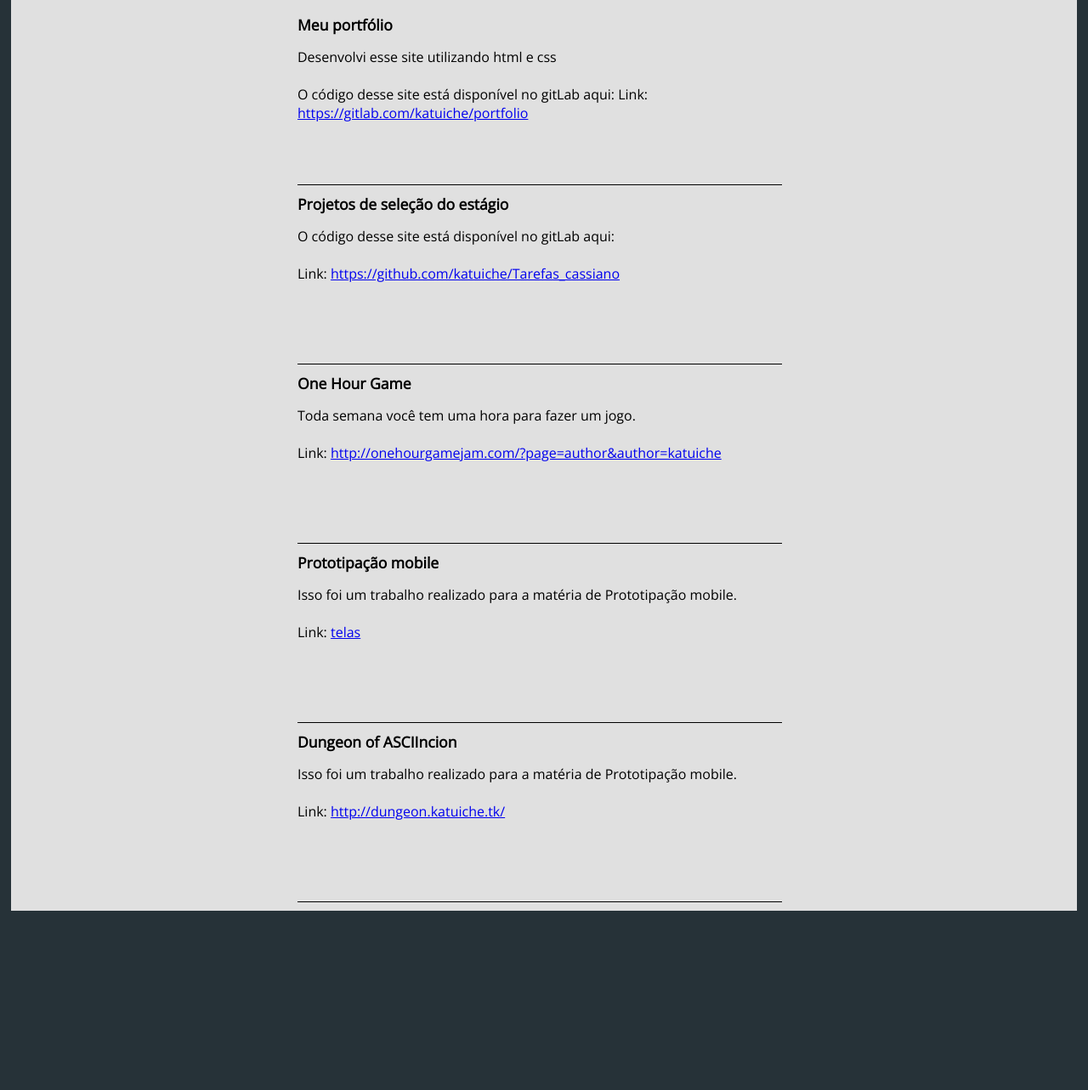
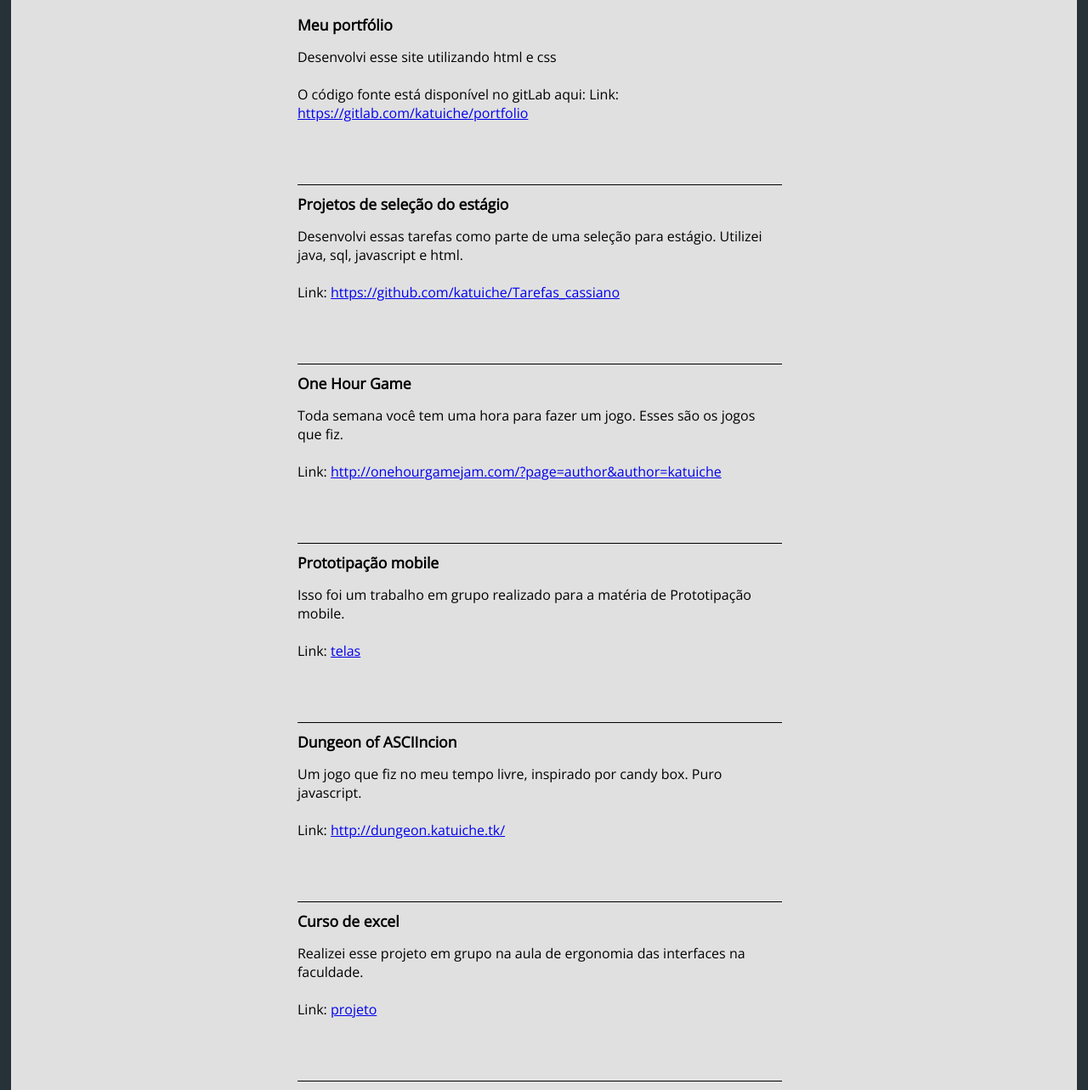
Before and after one commit to CassianoBelniak/PortfolioSite, a plain HTML site: page projetos.html in a window 1280 px wide. Shown: the part 53-1336 px from the top of the page at 85% size. Before the commit the page ends 1125 px from the top, so only its background shows below. Drawn offline with nearby package versions, Linux system fonts and the light colour scheme.

Commit message:
Better project description

```diff
--- a/projetos.html
+++ b/projetos.html
@@ -21,14 +21,14 @@
           <div class="projectTitle">Meu portfólio</div>
           Desenvolvi esse site utilizando html e css
           <br><br>
-          O código desse site está disponível no gitLab aqui:
+          O código fonte está disponível no gitLab aqui:
           Link: <a href="https://gitlab.com/katuiche/portfolio">
             https://gitlab.com/katuiche/portfolio
           </a>
         </div>
         <div class="project">
           <div class="projectTitle">Projetos de seleção do estágio</div>
-          O código desse site está disponível no gitLab aqui:
+          Desenvolvi essas tarefas como parte de uma seleção para estágio. Utilizei java, sql, javascript e html.
           <br><br>
           Link: <a target="_blank" href="https://github.com/katuiche/Tarefas_cassiano">
             https://github.com/katuiche/Tarefas_cassiano
@@ -36,7 +36,7 @@
         </div>
         <div class="project">
           <div class="projectTitle">One Hour Game</div>
-          Toda semana você tem uma hora para fazer um jogo.
+          Toda semana você tem uma hora para fazer um jogo. Esses são os jogos que fiz.
           <br><br>
           Link: <a target="_blank" href="http://onehourgamejam.com/?page=author&author=katuiche">
             http://onehourgamejam.com/?page=author&author=katuiche
@@ -44,7 +44,7 @@
         </div>
         <div class="project">
           <div class="projectTitle">Prototipação mobile</div>
-          Isso foi um trabalho realizado para a matéria de Prototipação mobile.
+          Isso foi um trabalho em grupo realizado para a matéria de Prototipação mobile.
           <br><br>
           Link: <a target="_blank" href="educaTop/index.html">
             telas
@@ -52,10 +52,18 @@
         </div>
         <div class="project">
           <div class="projectTitle">Dungeon of ASCIIncion</div>
-          Isso foi um trabalho realizado para a matéria de Prototipação mobile.
+          Um jogo que fiz no meu tempo livre, inspirado por candy box. Puro javascript.
           <br><br>
           Link: <a target="_blank" href="http://dungeon.katuiche.tk/">
             http://dungeon.katuiche.tk/
+          </a>
+        </div>
+        <div class="project">
+          <div class="projectTitle">Curso de excel</div>
+          Realizei esse projeto em grupo na aula de ergonomia das interfaces na faculdade.
+          <br><br>
+          Link: <a target="_blank" href="excel/index.html">
+            projeto
           </a>
         </div>
       </div>
```
Also changed, not shown: contato.html (+3 -3 lines), index.html (+1 -1 lines).
